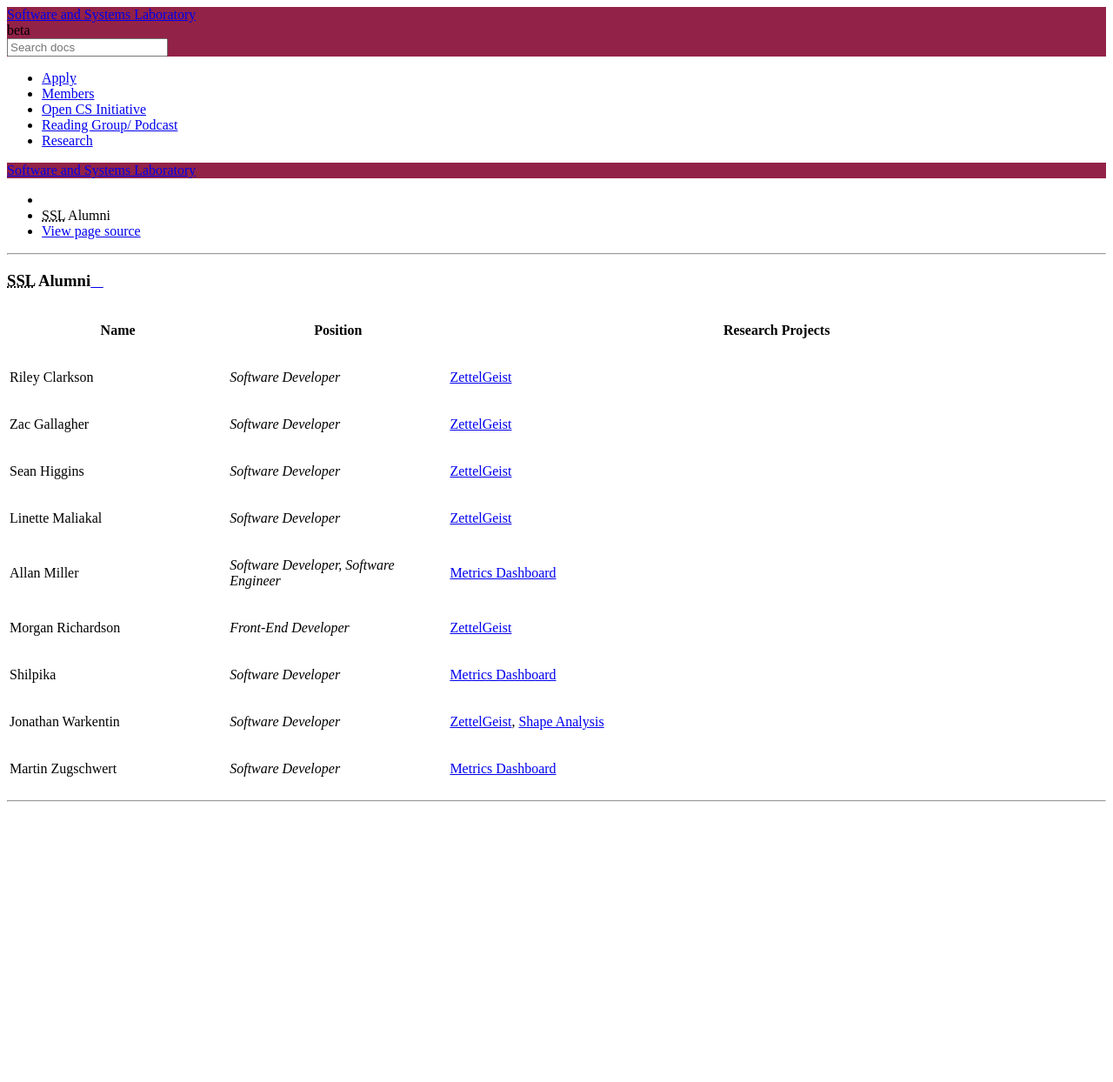
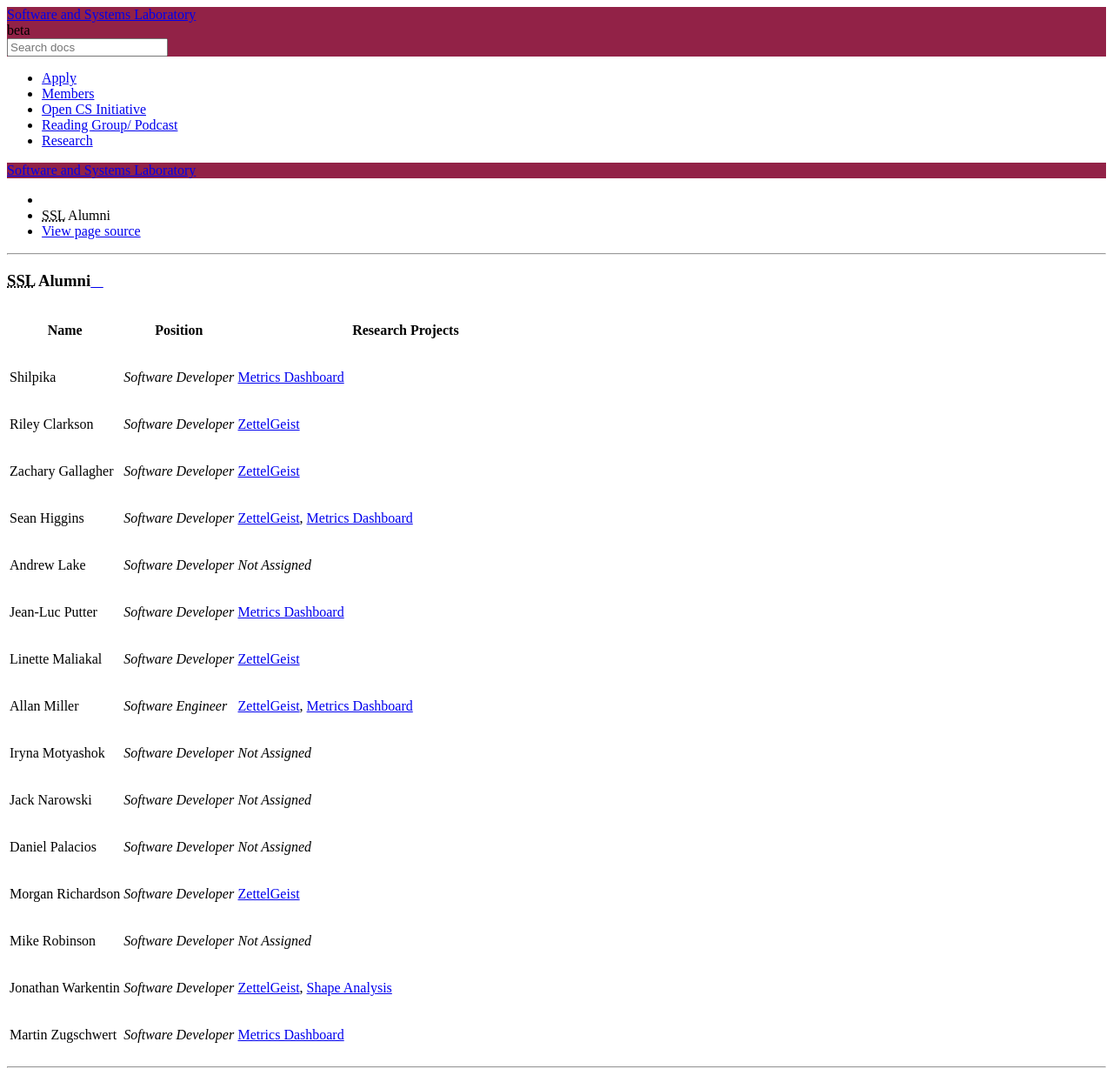
Before and after one commit to LoyolaChicagoCS/ssl, a Sphinx documentation site: the page built from source/team/alumni-pages/index.rst, in a window 1280 px wide. Shown: the whole page at 87% size. Built offline with Sphinx 7.4.7 and the Read the Docs theme 2.0.0, drawn with Linux system fonts in a browser that asks for light colours; before the commit the page ends 938 px from its top, so only the background shows below that.

Commit message:
Insert in information about all members of SSL

```diff
--- a/source/team/alumni-pages/index.rst
+++ b/source/team/alumni-pages/index.rst
@@ -1,3 +1,6 @@
+.. This list not only contains the names of the alumni of SSL, but also those who have not specified what year/ years they have been a part of SSL
+.. List is compiled in alphabetical order of LAST NAMES
+
 |SSL| Alumni
 ^^^^^^^^^^^^
 .. list-table::
@@ -10,19 +13,34 @@
         - Research Projects
 
    *
+        - Shilpika
+        - *Software Developer*
+        - |Metrics Dashboard|
+
+   *
         - Riley Clarkson
         - *Software Developer*
         - |ZettelGeist|
 
    *
-        - Zac Gallagher
+        - Zachary Gallagher
         - *Software Developer*
         - |ZettelGeist|
 
    *
         - Sean Higgins
         - *Software Developer*
-        - |ZettelGeist|
+        - |ZettelGeist|, |Metrics Dashboard|
+
+   *
+        - Andrew Lake
+        - *Software Developer*
+        - *Not Assigned*
+
+   *
+        - Jean-Luc Putter
+        - *Software Developer*
+        - |Metrics Dashboard|
 
    *
         - Linette Maliakal
@@ -31,18 +49,33 @@
 
    *
         - Allan Miller
-        - *Software Developer, Software Engineer*
-        - |Metrics Dashboard|
+        - *Software Engineer*
+        - |ZettelGeist|, |Metrics Dashboard|
+
+   *
+        - Iryna Motyashok
+        - *Software Developer*
+        - *Not Assigned*
+
+   *
+        - Jack Narowski
+        - *Software Developer*
+        - *Not Assigned*
+
+   *
+        - Daniel Palacios
+        - *Software Developer*
+        - *Not Assigned*
 
    *
         - Morgan Richardson
-        - *Front-End Developer*
+        - *Software Developer*
         - |ZettelGeist|
 
    *
-        - Shilpika
+        - Mike Robinson
         - *Software Developer*
-        - |Metrics Dashboard|
+        - *Not Assigned*
 
    *
         - Jonathan Warkentin
```
Also changed, not shown: source/team/collaboration-pages/index.rst (+50 -48 lines), source/team/faculty-pages/index.rst (+7 -2 lines), source/team/graduate-researchers-pages/index.rst (+8 -1 lines), source/team/undergraduate-researchers-pages/index.rst (+49 -2 lines).
